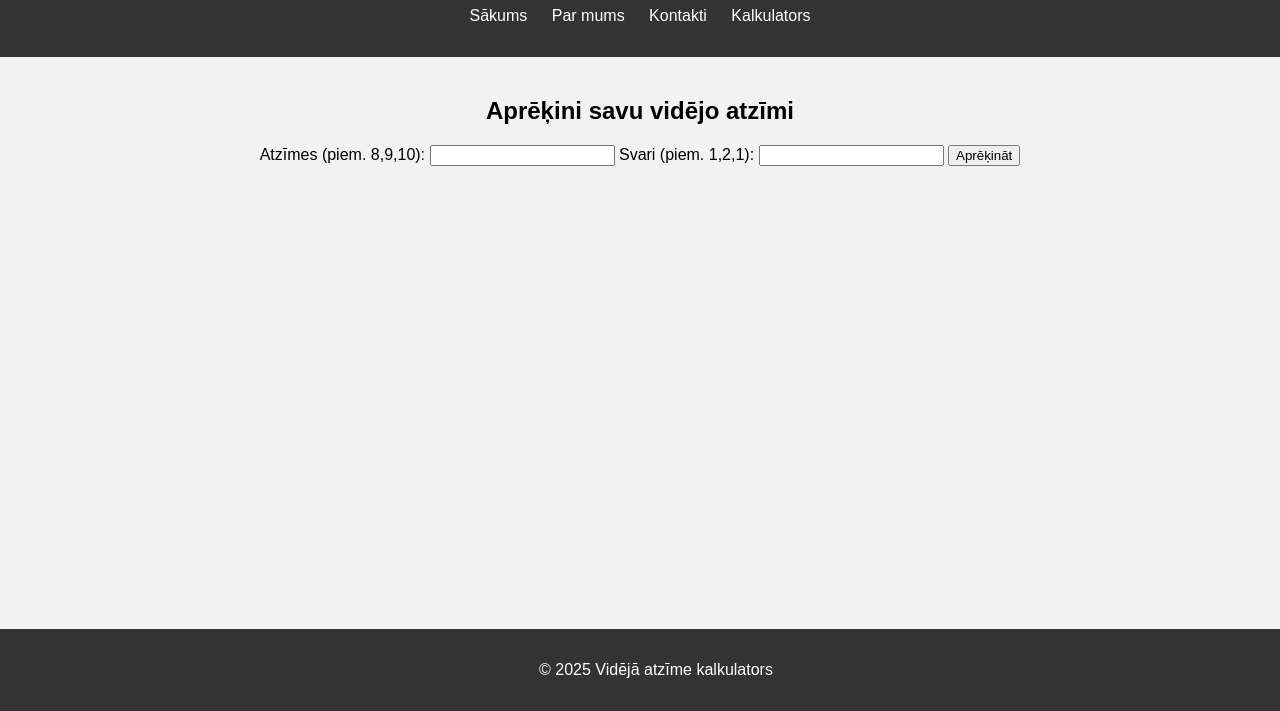
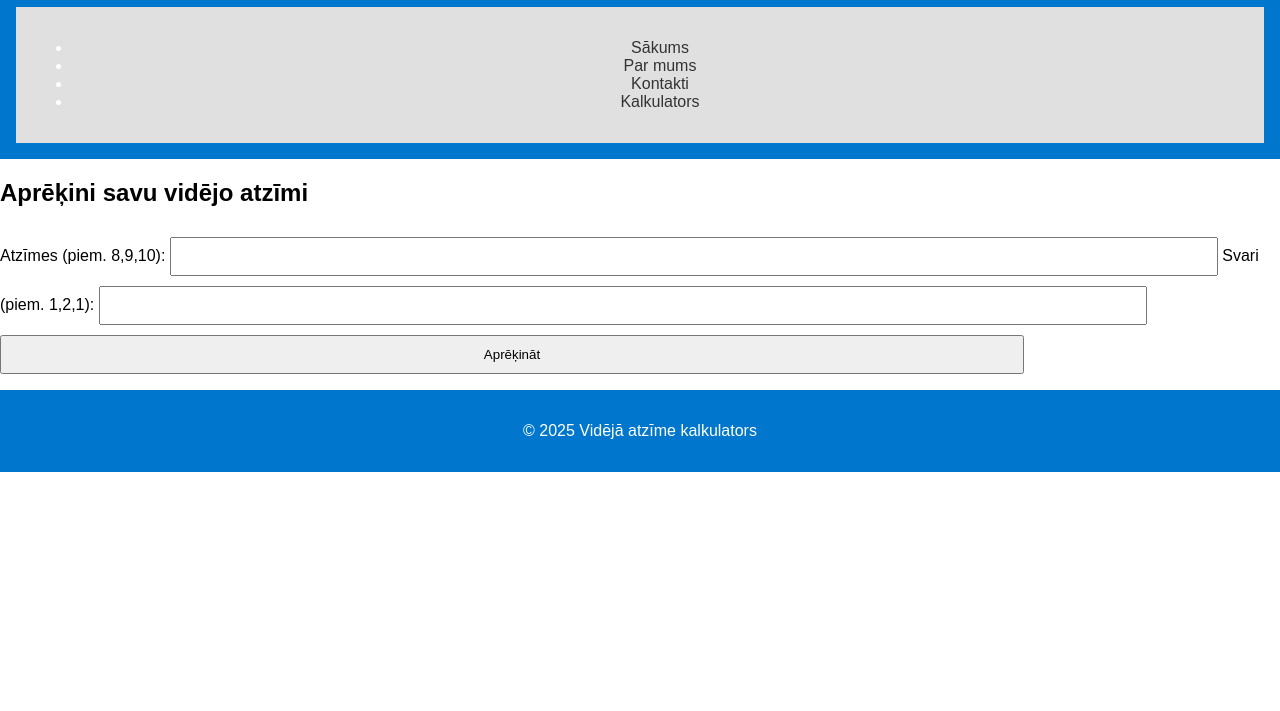
Before and after one commit to beatrisekk08/mans-milakais-projekts-programesana, a plain HTML site: page calculator.html in a window 1280 px wide. Shown: the part 89-800 px from the top of the page. Drawn offline with Linux system fonts and the light colour scheme.

Commit message:
Update style.css

```diff
--- a/style.css
+++ b/style.css
@@ -1,43 +1,51 @@
-
 body {
     font-family: Arial, sans-serif;
     margin: 0;
-  background: #f2f2f2;
+    padding: 0;
 }
 
-header {
-  background: #333;
+header, footer {
+    background-color: #0077cc;
     color: white;
+    text-align: center;
+    padding: 1em;
+}
+
+nav {
+    background-color: #e0e0e0;
     padding: 1em;
     text-align: center;
 }
 
-nav ul {
-  list-style: none;
-  padding: 0;
+nav a {
+    margin: 0 15px;
+    text-decoration: none;
+    color: #333;
 }
 
-nav ul li {
-  display: inline;
-  margin: 0 10px;
+#left-content, #center-content, #right-content {
+    display: inline-block;
+    vertical-align: top;
+    padding: 20px;
 }
 
-nav ul li a {
-  color: white;
-  text-decoration: none;
+#left-content {
+    width: 25%;
+    background-color: #f8f8f8;
 }
 
-main {
-  padding: 20px;
+#center-content {
+    width: 40%;
     text-align: center;
 }
 
-footer {
-  background: #333;
-  color: white;
-  text-align: center;
-  padding: 1em;
-  position: fixed;
-  width: 100%;
-  bottom: 0;
+#right-content {
+    width: 25%;
+    background-color: #f8f8f8;
 }
+
+input, button {
+    margin-top: 10px;
+    padding: 10px;
+    width: 80%;
+}
```
Lines whose indentation alone changed are shown as unchanged.
